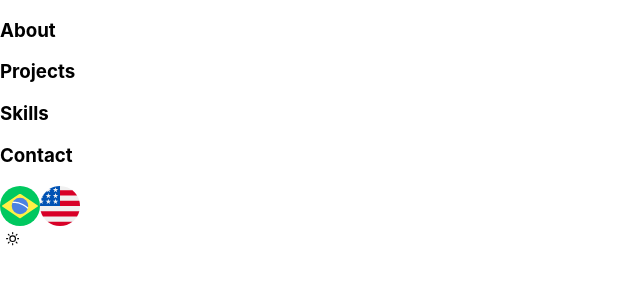
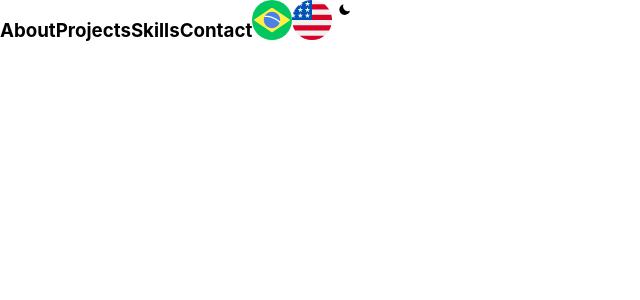
Before and after one commit to FernandoSegregio/dev, a React (Vite) app: page / in a window 1280 px wide. Shown: the top 300 px of the page, without its empty margins (0-640 px from the left). Built offline with nearby package versions, Linux system fonts and the light colour scheme.

Commit message:
style: adiciona estilo em liha para implementar a troca de cores de acordo com o selecionado pelo usuario.

```diff
--- a/src/components/Header.jsx
+++ b/src/components/Header.jsx
@@ -28,8 +28,21 @@ export default function Header() {
   }
 
   return (
-    <header>
-      <nav>
+    <header style={theme ? {
+      display: 'flex',
+      flexWrap: 'nowrap',
+      flexDirection: 'row',
+      backgroundColor: 'black',
+      color: 'white',
+    } : {
+      display: 'flex',
+      flexWrap: 'nowrap',
+      flexDirection: 'row',
+      backgroundColor: 'white',
+      color: 'black',
+    }}
+    >
+      <nav style={{ display: 'flex' }}>
         <h3>{ language === 'pt-BR' ? languageObject.titleNav1.pt : languageObject.titleNav1.en }</h3>
         <h3>{ language === 'pt-BR' ? languageObject.titleNav2.pt : languageObject.titleNav2.en }</h3>
         <h3>{ language === 'pt-BR' ? languageObject.titleNav3.pt : languageObject.titleNav3.en }</h3>
@@ -70,9 +83,8 @@ export default function Header() {
           }}
         >
           { theme
-            ? <Moon className="theme-dark" />
-            : <Sun className="theme-clean" /> }
-
+            ? <Sun style={{ color: 'white' }} className="theme-clean" />
+            : <Moon className="theme-dark" />}
         </button>
       </div>
     </header>
```
